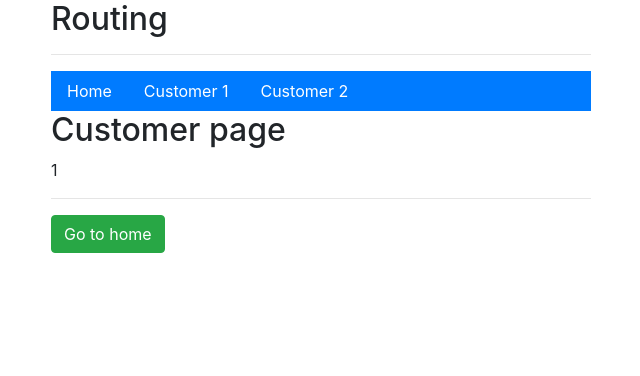
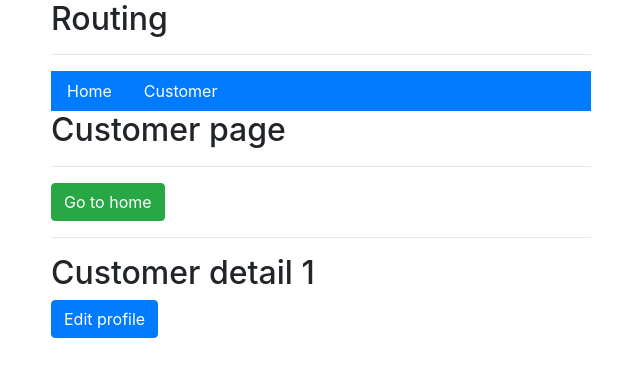
Before and after one commit to jalalkhan1011/vuejs, a Vue app: page /customer/1 in a window 1280 px wide. Shown: the top 376 px of the page, without its empty margins (34-674 px from the left). Built offline with nearby package versions, Linux system fonts and the light colour scheme.

Commit message:
childern route

```diff
--- a/src/Components/Customer/Customer.vue
+++ b/src/Components/Customer/Customer.vue
@@ -1,26 +1,29 @@
 <template>
   <div>
     <h2>Customer page</h2>
-    <p>{{ loadedId }}</p>
+<!--    <p>{{ loadedId }}</p>-->
     <hr>
     <button class="btn btn-success" @click="navigateToHome">Go to home</button>
+    <hr>
+    <router-view></router-view>
   </div>
 </template>
 <script>
 export default {
-  data(){
-    return{
-      loadedId: this.$route.params.id
-    }
-  },
-  watch:{
-    '$route'(to){
-      this.loadedId = to.params.id;
-    }
-  },
+  // data(){
+  //   return{
+  //     loadedId: this.$route.params.id
+  //   }
+  // },
+  // watch:{
+  //   '$route'(to){
+  //     this.loadedId = to.params.id;
+  //   }
+  // },
   methods:{
     navigateToHome(){
-      this.$router.push('/')
+      // this.$router.push('/')
+      this.$router.push({name:'home'})
     }
   }
 }
--- a/src/Components/Customer/CustomerDetail.vue
+++ b/src/Components/Customer/CustomerDetail.vue
@@ -1,3 +1,9 @@
 <template>
-  <h2>Customer detail</h2>
+  <div>
+    <h2>Customer detail {{ $route.params.id }}</h2>
+
+    <router-link tag="button" :to="{ name:'customerEdit', params:'{id:$route.params.id}' }"
+                 class="btn btn-primary">Edit profile</router-link>
+    <!--                 :to="'/customer/'+$route.params.id+'/edit'"-->
+  </div>
 </template>
--- a/src/Components/Customer/CustomerStart.vue
+++ b/src/Components/Customer/CustomerStart.vue
@@ -3,9 +3,12 @@
     <p>Please select a customer</p>
     <hr>
     <ul class="list-group">
-      <li class="list-group-item" style="cursor: pointer">Customer 1</li>
-      <li class="list-group-item" style="cursor: pointer">Customer 2</li>
-      <li class="list-group-item" style="cursor: pointer">Customer 3</li>
+<!--      <li class="list-group-item" style="cursor: pointer">Customer 1</li>-->
+<!--      <li class="list-group-item" style="cursor: pointer">Customer 2</li>-->
+<!--      <li class="list-group-item" style="cursor: pointer">Customer 3</li>-->
+      <router-link tag="li" to="customer/1" class="list-group-item" style="cursor: pointer">Customer 1</router-link>
+      <router-link tag="li" to="customer/2" class="list-group-item" style="cursor: pointer">Customer 2</router-link>
+      <router-link tag="li" to="customer/3" class="list-group-item" style="cursor: pointer">Customer 3</router-link>
     </ul>
   </div>
 </template>
--- a/src/Components/Header.vue
+++ b/src/Components/Header.vue
@@ -1,13 +1,19 @@
 <template>
   <ul class="nav nav-pills bg-primary">
-    <li class="nav-item">
-      <router-link class="nav-link text-white" to="/">Home</router-link>
-    </li>
-    <li class="nav-item">
-      <router-link class="nav-link text-white" to="/customer/1">Customer 1</router-link>
-    </li>
-    <li class="nav-item">
-      <router-link class="nav-link text-white" to="/customer/2">Customer 2</router-link>
-    </li>
+<!--    <li class="nav-item">-->
+<!--      <router-link class="nav-link  text-white" to="/">Home</router-link>-->
+<!--    </li>-->
+<!--    <li class="nav-item">-->
+<!--      <router-link class="nav-link text-white" to="/customer">Customer</router-link>-->
+<!--    </li>-->
+
+      <router-link style="cursor: pointer" tag="li" class="nav-link nav-item text-white" to="/">Home</router-link>
+
+
+      <router-link style="cursor: pointer" tag="li" class="nav-link nav-item text-white" to="/customer">Customer</router-link>
+
+<!--    <li class="nav-item">-->
+<!--      <router-link class="nav-link text-white" to="/customer/2">Customer 2</router-link>-->
+<!--    </li>-->
   </ul>
 </template>
--- a/src/routes.js
+++ b/src/routes.js
@@ -1,12 +1,32 @@
 import compHome from './Components/Home'
 import compCustomer from './Components/Customer/Customer'
+import CustomerStart from './Components/Customer/CustomerStart'
+import CustomerDetail from './Components/Customer/CustomerDetail'
+import CustomerEdit from './Components/Customer/CustomerEdit'
 export const routes =[
     {
         path:'',
         component: compHome
     },
     {
-        path:'/customer/:id',
-        component: compCustomer
+        // path:'/customer/:id',
+        path:'/customer',
+        component: compCustomer,
+        children:[
+            {
+                path:'',
+                component: CustomerStart,
+                name:'home'
+            },
+            {
+                path:':id',
+                component: CustomerDetail
+            },
+            {
+                path:':id/edit',
+                component: CustomerEdit,
+                name: 'customerEdit'
+            }
+        ]
     }
 ];
```
